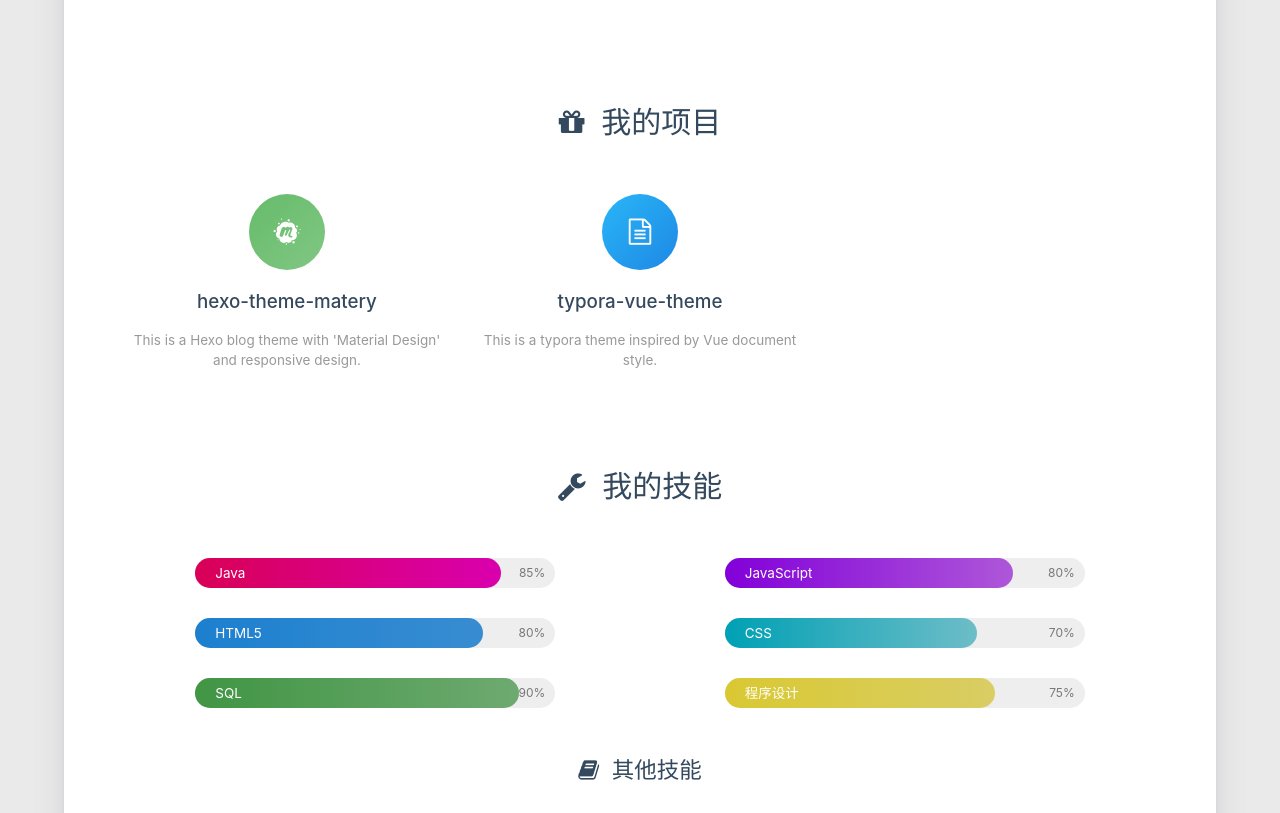
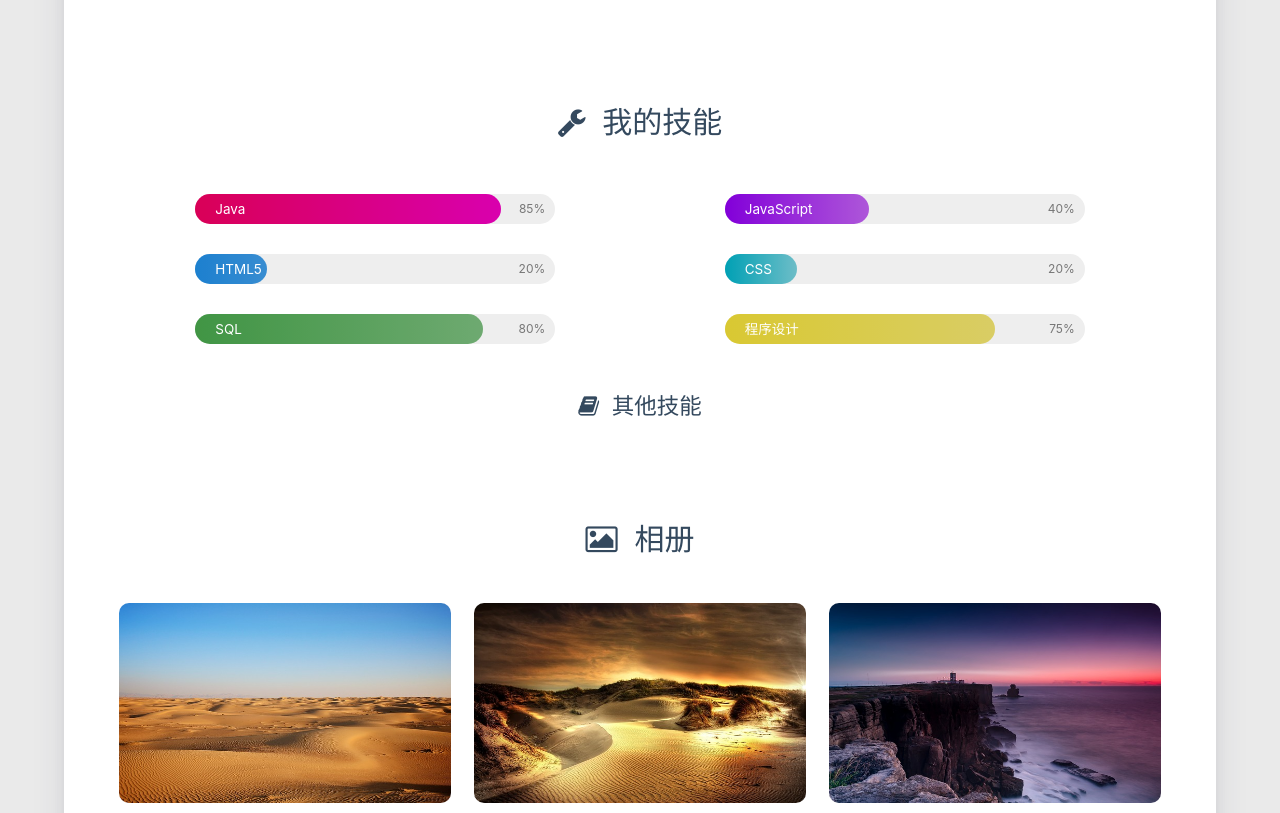
Before and after one commit to conceal/conceal.github.io, a plain HTML site: page about/index.html in a window 1280 px wide. Shown: the part 1261-2074 px from the top of the page. Drawn offline with Linux system fonts and the light colour scheme; some packages are replaced by stand-ins of ours; a script that the page names is missing.

Commit message:
Site updated: 2019-03-07 16:14:03

```diff
--- a/about/index.html
+++ b/about/index.html
@@ -185,7 +185,7 @@
 
         <li><div class="divider"></div></li>
         <li>
-            <a href="https://github.com/conceal/conceal.github.io" class="waves-effect waves-light" target="_blank">
+            <a href="https://github.com/conceal" class="waves-effect waves-light" target="_blank">
                 <i class="fa fa-github-square fa-fw"></i>Fork Me
             </a>
         </li>
@@ -241,7 +241,7 @@
     }
 </style>
 
-<a href="https://github.com/conceal/conceal.github.io" class="github-corner tooltipped hide-on-med-and-down" target="_blank" data-tooltip="Fork Me" data-position="left" data-delay="50">
+<a href="https://github.com/conceal" class="github-corner tooltipped hide-on-med-and-down" target="_blank" data-tooltip="Fork Me" data-position="left" data-delay="50">
     <svg viewbox="0 0 250 250" aria-hidden="true">
         <path d="M0,0 L115,115 L130,115 L142,142 L250,250 L250,0 Z"/>
         <path d="M128.3,109.0 C113.8,99.7 119.0,89.6 119.0,89.6 C122.0,82.7 120.5,78.6 120.5,78.6 C119.2,72.0 123.4,76.3 123.4,76.3 C127.3,80.9 125.5,87.3 125.5,87.3 C122.9,97.6 130.6,101.9 134.4,103.2" fill="currentColor" style="transform-origin: 130px 106px;" class="octo-arm"/>
@@ -544,42 +544,6 @@ $('.bg-cover').css('background-image', 'url(/medias/banner/' + new Date().getDay
 
 
 
-<div class="my-projects">
-    <div class="title center-align" data-aos="zoom-in-up">
-        <i class="fa fa-gift"></i>&nbsp;&nbsp;我的项目
-    </div>
-    <div class="row">
-
-
-        <div class="col s12 m6 l4" data-aos="fade-up">
-            <div class="info center-align">
-                <a href="http://github.com/blinkfox/hexo-theme-matery" class="icon" style="background: linear-gradient(to bottom right, #66BB6A 0%, #81C784 100%)" target="_blank">
-                    <i class="fa fa-meetup"></i>
-                </a>
-                <div class="info-title">
-                    <a href="http://github.com/blinkfox/hexo-theme-matery" target="_blank">hexo-theme-matery</a>
-                </div>
-                <div class="info-desc">This is a Hexo blog theme with 'Material Design' and responsive design.</div>
-            </div>
-        </div>
-
-        <div class="col s12 m6 l4" data-aos="fade-up">
-            <div class="info center-align">
-                <a href="https://github.com/blinkfox/typora-vue-theme" class="icon" style="background: linear-gradient(to bottom right, #29B6F6 0%, #1E88E5 100%)" target="_blank">
-                    <i class="fa fa-file-text-o"></i>
-                </a>
-                <div class="info-title">
-                    <a href="https://github.com/blinkfox/typora-vue-theme" target="_blank">typora-vue-theme</a>
-                </div>
-                <div class="info-desc">This is a typora theme inspired by Vue document style.</div>
-            </div>
-        </div>
-
-
-    </div>
-</div>
-
-
 
 
 <div class="my-skills">
@@ -602,40 +566,40 @@ $('.bg-cover').css('background-image', 'url(/medias/banner/' + new Date().getDay
 
         <div class="col s12 m6 l6" data-aos="fade-up">
             <div class="skillbar">
-                <div class="skillbar-title" style="background: linear-gradient(to right, #9900FF 0%, #CC66FF 100%); width: 80%">
+                <div class="skillbar-title" style="background: linear-gradient(to right, #9900FF 0%, #CC66FF 100%); width: 40%">
                     <span>JavaScript</span>
                 </div>
-                <div class="skill-bar-percent">80%</div>
+                <div class="skill-bar-percent">40%</div>
             </div>
         </div>
 
 
         <div class="col s12 m6 l6" data-aos="fade-up">
             <div class="skillbar">
-                <div class="skillbar-title" style="background: linear-gradient(to right, #2196F3 0%, #42A5F5 100%); width: 80%">
+                <div class="skillbar-title" style="background: linear-gradient(to right, #2196F3 0%, #42A5F5 100%); width: 20%">
                     <span>HTML5</span>
                 </div>
-                <div class="skill-bar-percent">80%</div>
+                <div class="skill-bar-percent">20%</div>
             </div>
         </div>
 
 
         <div class="col s12 m6 l6" data-aos="fade-up">
             <div class="skillbar">
-                <div class="skillbar-title" style="background: linear-gradient(to right, #00BCD4 0%, #80DEEA 100%); width: 70%">
+                <div class="skillbar-title" style="background: linear-gradient(to right, #00BCD4 0%, #80DEEA 100%); width: 20%">
                     <span>CSS</span>
                 </div>
-                <div class="skill-bar-percent">70%</div>
+                <div class="skill-bar-percent">20%</div>
             </div>
         </div>
 
 
         <div class="col s12 m6 l6" data-aos="fade-up">
             <div class="skillbar">
-                <div class="skillbar-title" style="background: linear-gradient(to right, #4CAF50 0%, #81C784 100%); width: 90%">
+                <div class="skillbar-title" style="background: linear-gradient(to right, #4CAF50 0%, #81C784 100%); width: 80%">
                     <span>SQL</span>
                 </div>
-                <div class="skill-bar-percent">90%</div>
+                <div class="skill-bar-percent">80%</div>
             </div>
         </div>
 
```
Also changed, not shown: 2019/03/07/hello-world/index.html (+2 -2 lines), archives/2019/03/index.html (+2 -2 lines), archives/2019/index.html (+2 -2 lines), archives/index.html (+2 -2 lines), categories/index.html (+2 -2 lines), friends/index.html (+2 -2 lines), index.html (+2 -2 lines), tags/index.html (+2 -2 lines).
